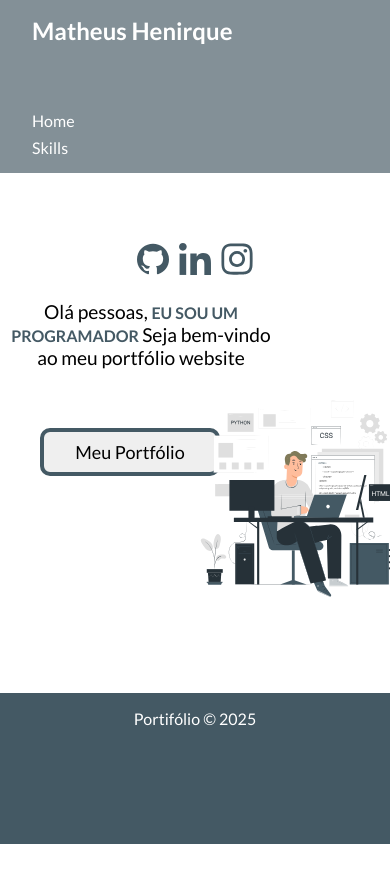
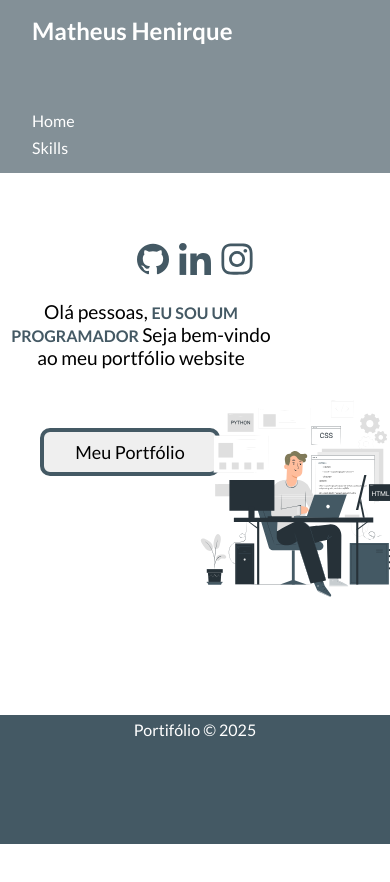
Before and after one commit to MatheusHenriqueLopes/portifolio, a React (Vite) app: page / in a window 390 px wide. Shown: the top 882 px of the page. Built offline with nearby package versions, Linux system fonts and the light colour scheme; a web font is replaced by a local one.

Commit message:
Atualiza funcionalidades do projeto

```diff
--- a/src/componentes/Footer.css
+++ b/src/componentes/Footer.css
@@ -19,10 +19,12 @@ footer {
 @media (max-width: 600px) {
   footer {
     height: auto;
-    padding: 1rem;
+    padding: 0.3rem 0.5rem; /* Menor padding para deixar mais fino */
   }
 
   .footer p {
-    font-size: 0.9rem;
+    font-size: 0.75rem; /* Fonte menor */
+    margin: 0; /* Remove margem se houver */
+    line-height: 1.2; /* Deixa o texto mais compactado */
   }
 }
```
